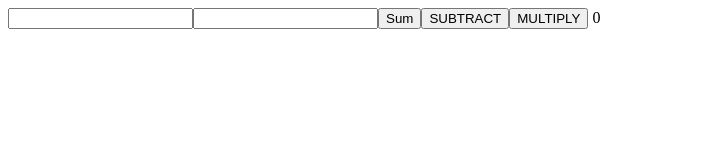
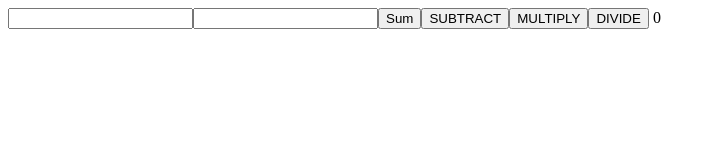
Before and after one commit to AngeloModanez/Simple-Calculator, an Angular app: page / in a window 1280 px wide. Shown: the top 160 px of the page, without its empty margins (0-716 px from the left). Built offline with nearby package versions, Linux system fonts and the light colour scheme.

Commit message:
Created function Division

```diff
--- a/src/app/calc/calc.component.html
+++ b/src/app/calc/calc.component.html
@@ -3,4 +3,5 @@
 <button (click)="calcAdd()">Sum</button>
 <button (click)="calcSub()">SUBTRACT</button>
 <button (click)="calcMul()">MULTIPLY</button>
+<button (click)="calcDiv()">DIVIDE</button>
 {{total}}
--- a/src/app/calc/calc.component.ts
+++ b/src/app/calc/calc.component.ts
@@ -21,4 +21,8 @@ export class CalcComponent {
   calcMul(){
     this.total = this.num1 * this.num2;
   }
+
+  calcDiv(){
+    this.total = this.num1 / this.num2;
+  }
 }
```
